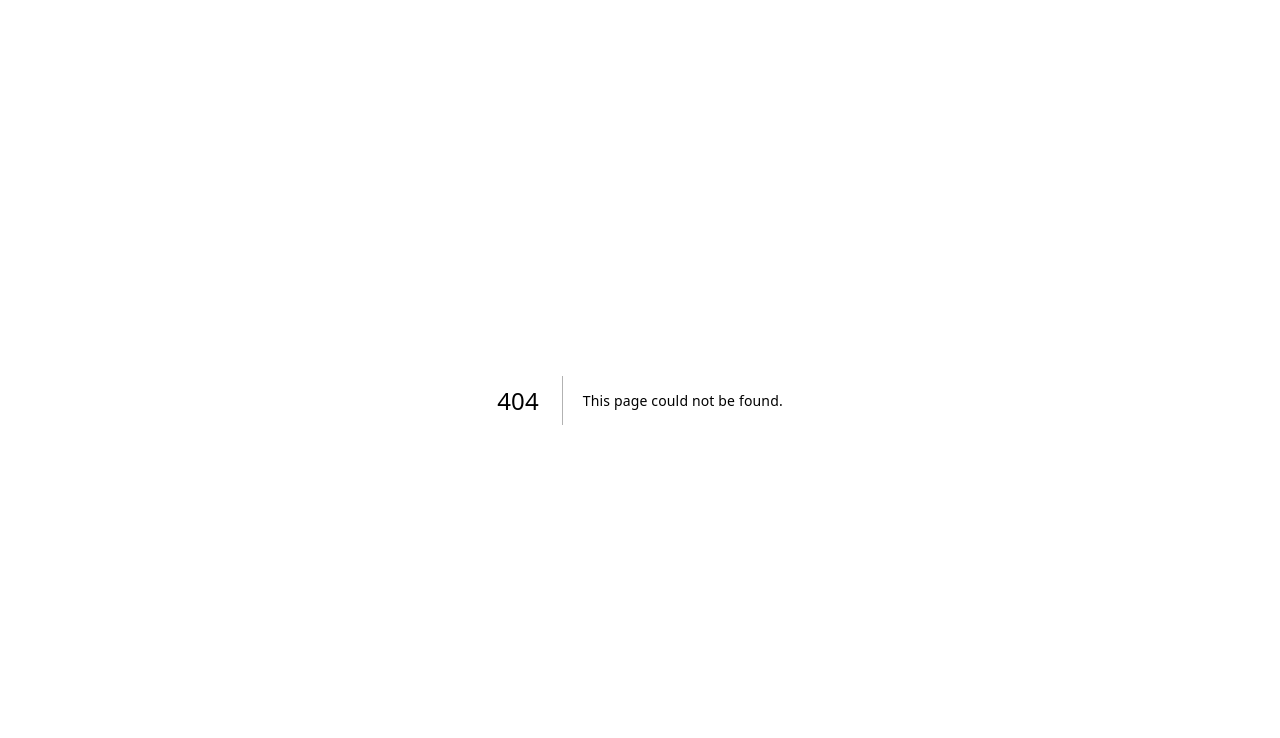
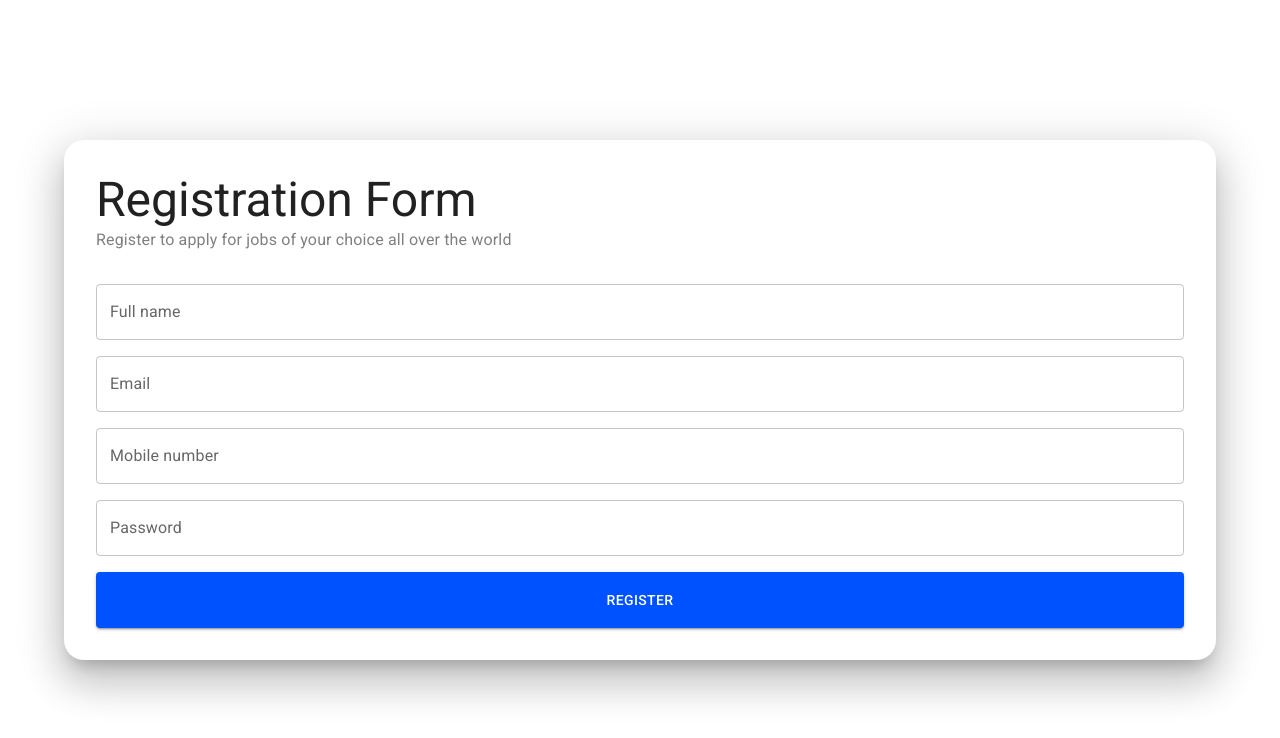
Before and after one commit to Faiz-js/full-stack-job-portal, a Next.js app: page /signup in a window 1280 px wide. Before the commit this address had no page. Shown: the top 738 px of the page. Built offline with nearby package versions, Linux system fonts and the light colour scheme.

Commit message:
signup page completed

```diff
--- a/src/app/components/Navbar/NavbarClient.tsx
+++ b/src/app/components/Navbar/NavbarClient.tsx
@@ -41,7 +41,11 @@ const NavbarClient = () => {
         >
           Login
         </Button>
-        <Button variant="contained" sx={{ backgroundColor: "#0051FF" }}>
+        <Button
+          onClick={() => router.push("/signup")}
+          variant="contained"
+          sx={{ backgroundColor: "#0051FF" }}
+        >
           Signup
         </Button>
       </Box>
--- /dev/null
+++ b/src/app/components/Signup/Signup.tsx
@@ -0,0 +1,28 @@
+import { Box, Container, Paper, Typography } from "@mui/material";
+import SignupForm from "./SignupForm";
+
+const Signup = () => {
+  return (
+    <Container
+      sx={{
+        height: "100vh",
+        display: "flex",
+        flexDirection: "column",
+        justifyContent: "center",
+      }}
+    >
+      <Paper elevation={24} sx={{ p: 4, borderRadius: 5 }}>
+        <Box sx={{ mb: 4 }}>
+          <Typography variant="h3">Registration Form</Typography>
+          <Typography sx={{ color: "gray" }}>
+            Register to apply for jobs of your choice all over the world
+          </Typography>
+        </Box>
+
+        <SignupForm />
+      </Paper>
+    </Container>
+  );
+};
+
+export default Signup;
--- /dev/null
+++ b/src/app/components/Signup/SignupForm.tsx
@@ -0,0 +1,62 @@
+"use client";
+
+import { Button, Stack, TextField } from "@mui/material";
+import { useState } from "react";
+
+const SignupForm = () => {
+  const [signupDetails, setSignupDetails] = useState({
+    name: "",
+    email: "",
+    mob_num: "",
+    password: "",
+  });
+
+  const handleChange = (e: React.ChangeEvent<HTMLInputElement>) => {
+    setSignupDetails((prev) => ({
+      ...prev,
+      [e.target.name]: e.target.value,
+    }));
+  };
+
+  const handleClick = () => {
+    console.log(signupDetails);
+  };
+  return (
+    <Stack spacing={2}>
+      <TextField
+        label="Full name"
+        name="name"
+        value={signupDetails.name}
+        onChange={handleChange}
+      />
+      <TextField
+        label="Email"
+        name="email"
+        value={signupDetails.email}
+        onChange={handleChange}
+      />
+      <TextField
+        label="Mobile number"
+        name="mob_num"
+        value={signupDetails.mob_num}
+        onChange={handleChange}
+      />
+      <TextField
+        label="Password"
+        type="password"
+        name="password"
+        value={signupDetails.password}
+        onChange={handleChange}
+      />
+      <Button
+        onClick={handleClick}
+        variant="contained"
+        sx={{ bgcolor: "#0051FF", py: 2 }}
+      >
+        Register
+      </Button>
+    </Stack>
+  );
+};
+
+export default SignupForm;
--- /dev/null
+++ b/src/app/signup/page.tsx
@@ -0,0 +1,9 @@
+import Signup from "../components/Signup/Signup";
+
+const SignupPage = () => {
+  return (
+    <Signup />
+  );
+};
+
+export default SignupPage;
```
